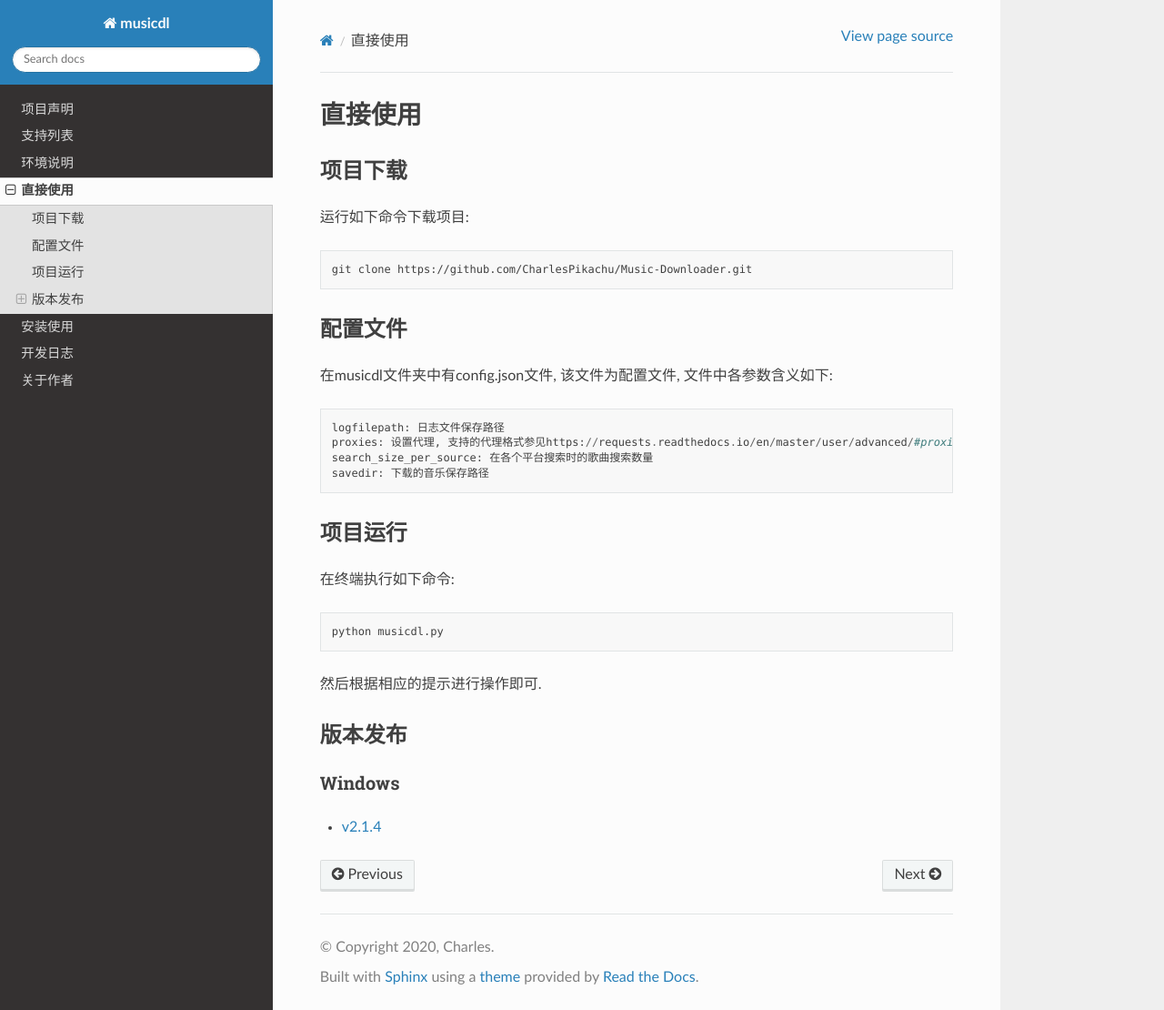
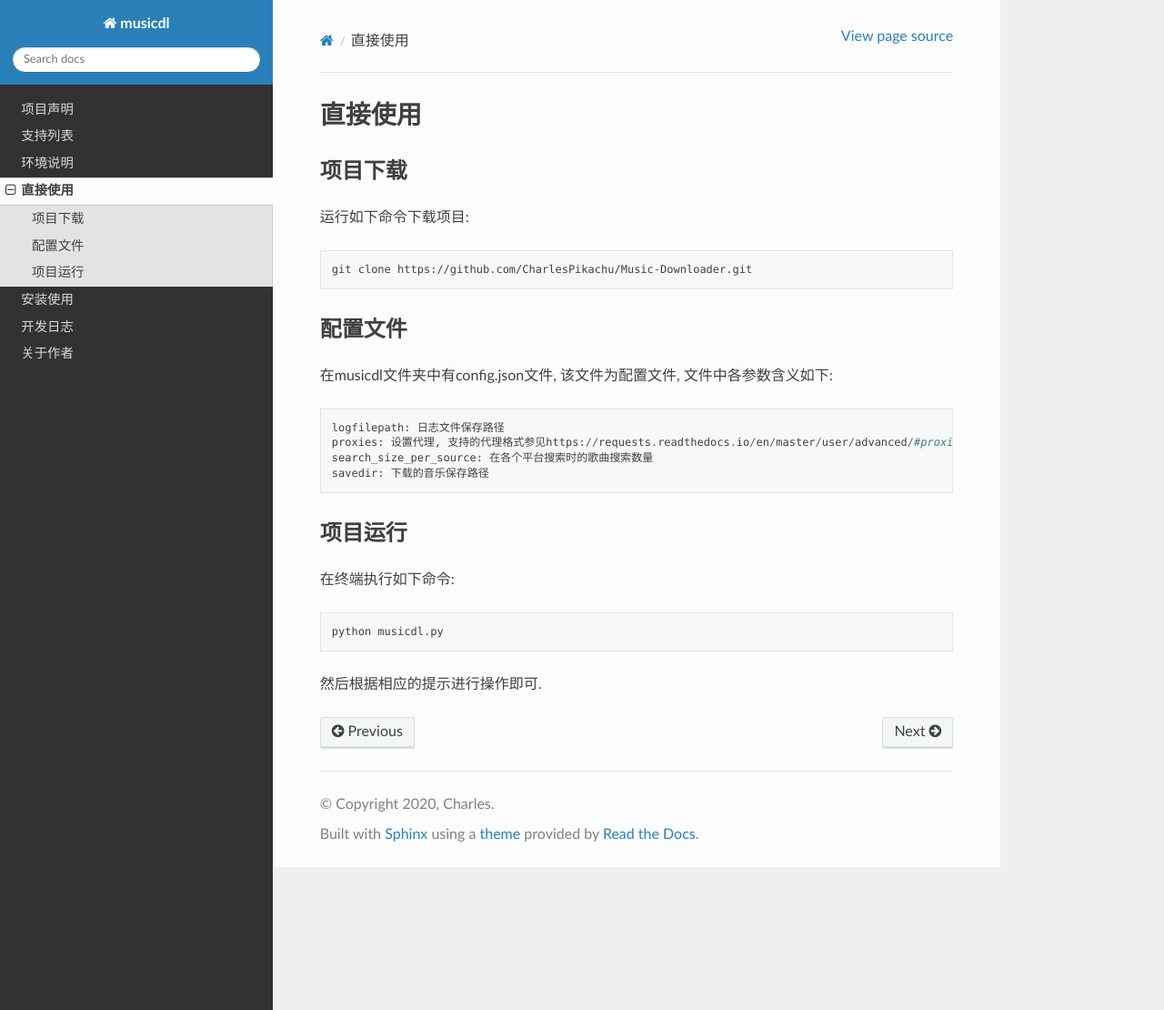
Before and after one commit to CharlesPikachu/musicdl, a Sphinx documentation site: the page built from docs/NONDEVELOPER.md, in a window 1280 px wide and 1110 px high. Shown: the whole window at 91% size. Built offline with Sphinx 7.4.7 and the Read the Docs theme 2.0.0, drawn with Linux system fonts in a browser that asks for light colours.

Commit message:
del release, only for py learning

````diff
--- a/docs/NONDEVELOPER.md
+++ b/docs/NONDEVELOPER.md
@@ -21,7 +21,3 @@ savedir: 下载的音乐保存路径
 python musicdl.py
 ```
 然后根据相应的提示进行操作即可.
-
-## 版本发布
-#### Windows
-- [v2.1.4](https://github.com/CharlesPikachu/Music-Downloader/releases/download/v2.1.4/musicdl.zip)
````
Also changed, not shown: .github/pictures/alipay.JPG (deleted), 1 other file.
